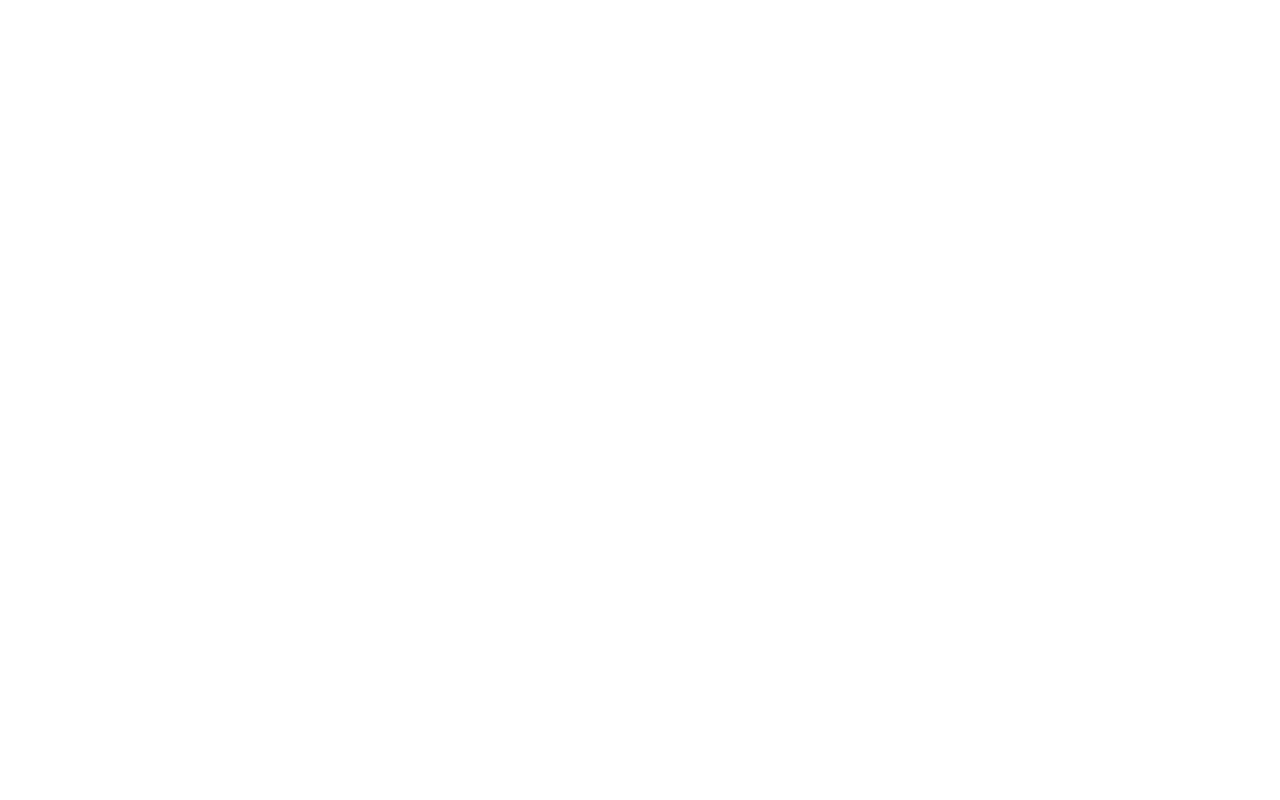
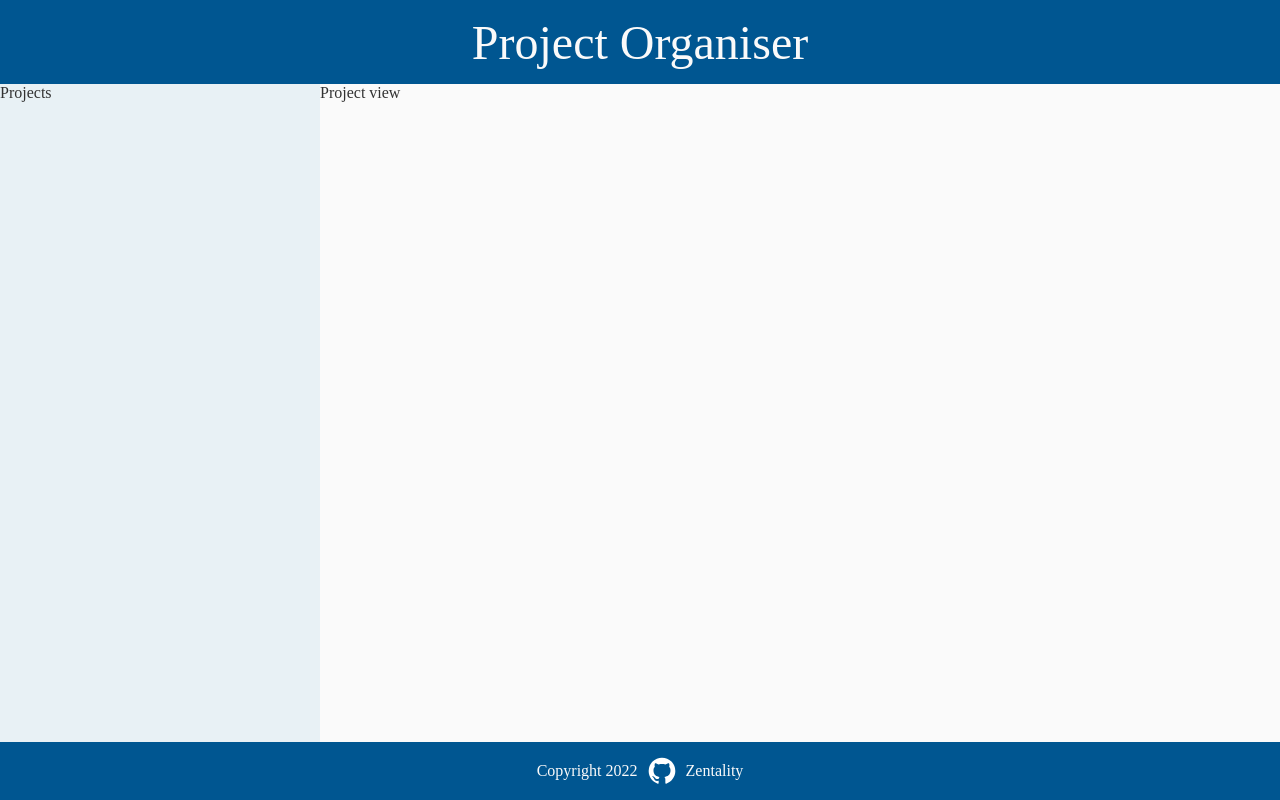
Before and after one commit to Zentality/TodoList-TOP, a website built with webpack: page dist/index.html in a window 1280 px wide. Built offline with Linux system fonts and the light colour scheme.

Commit message:
Add basic html and styling

```diff
--- a/src/index.js
+++ b/src/index.js
@@ -1,17 +1,15 @@
+import "./styles.css";
+
 let todoItem = (title, description, dueDate, priority) => {
 
   return {title, description, dueDate, priority};
 }
 
-
-
 let project = (title, dueDate) => {
   let todoList = [];
-
   let getToDoList = () => {
     return todoList.slice();
   }
-
   let addToList = (title, description, dueDate, priority) => {
     todoList.push(todoItem(title, description, dueDate, priority));
   }
@@ -19,10 +17,15 @@
   return {title, dueDate, getToDoList, addToList};
 }
 
-
-
 let projects = (() => {
   let listOfProjects = [];
+  let getListOfProjects = () => {
+    return listOfProjects.slice();
+  }
 
-  return {listOfProjects};
+  let addProject = (title, dueDate) => {
+    listOfProjects.push(project(title, dueDate));
+  }
+
+  return {getListOfProjects, addProject};
 })();
--- /dev/null
+++ b/src/styles.scss
@@ -0,0 +1,66 @@
+$white: rgb(250, 250, 250);
+$iceWhite: rgb(232, 241, 245);
+$blue: rgb(0, 86, 145);
+$darkBlue: rgb(0, 74, 124);
+$darkGray: rgb(50,50,50);
+
+* {
+  margin: 0;
+  padding: 0;
+  color: $darkGray;
+}
+
+html {
+  height: 100vh;
+}
+
+body {
+  height: 100vh;
+  overflow-y: overlay;
+}
+
+.container {
+  min-height: 100%;
+  display: grid;
+  grid-template: calc(60px + 3vh) 1fr calc(50px + 1vh) / 1fr 3fr;
+  .header {
+    grid-area: 1/1/2/3;
+    background-color: $blue;
+    display: flex;
+    justify-content: center;
+    align-items: center;
+    font-size: 3rem;
+    color: $white;
+  }
+  .projectsBar {
+    background-color: $iceWhite;
+  }
+  .projectView {
+    background-color: $white;
+  }
+}
+
+.footer {
+  grid-area: 3/1/4/3;
+  background-color: $blue;
+  color: $white;
+  display: flex;
+  justify-content: center;
+  align-items: center;
+  a {
+    display: flex;
+    align-items: center;
+    text-decoration: none;
+    color: $white;
+  }
+  img {
+    filter: invert(100%) sepia(0%) saturate(3%) hue-rotate(141deg) brightness(102%) contrast(100%);
+    margin: 0 8px;
+    transition-duration: 200ms;
+    height: 32px;
+  }
+  img:hover {
+    transition-duration: 1000ms;
+    transform: rotate(720deg) scale(1.2);
+  }
+}
--- a/webpack.config.js
+++ b/webpack.config.js
@@ -6,4 +6,17 @@
     filename: 'main.js',
     path: path.resolve(__dirname, 'dist'),
   },
+  devtool: 'inline-source-map',
+  module: {
+    rules: [
+      {
+        test: /\.css$/i,
+        use: ['style-loader', 'css-loader'],
+      },
+      {
+        test: /\.(png|svg|jpg|jpeg|gif)$/i,
+        type: 'asset/resource',
+      },
+    ],
+  },
 };
```
Also changed, not shown: dist/github.svg (added), dist/index.html, dist/main.js, src/styles.css (added), 2 other files.
